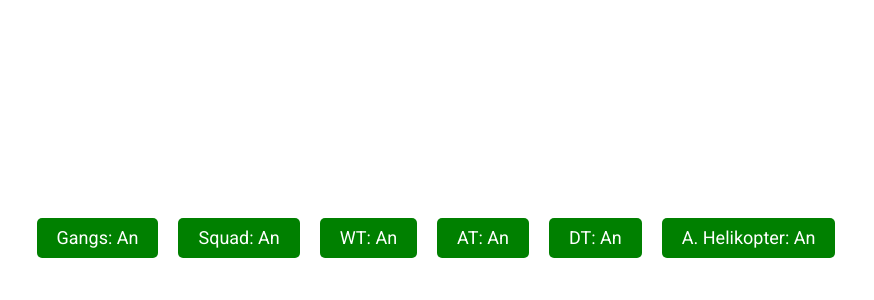
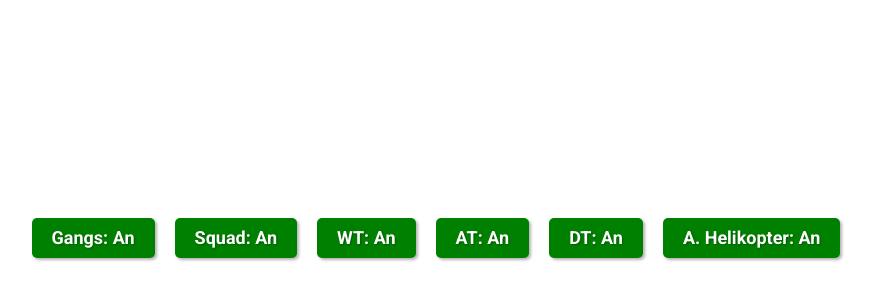
Before and after one commit to HDJACK/hdjack.github.io, a plain HTML site: page index.html in a window 1280 px wide. Shown: the part 1411-1711 px from the top of the page, without its empty margins (204-1078 px from the left). Drawn offline with Linux system fonts and the light colour scheme.

Commit message:
Buttons größer und shadow

```diff
--- a/assets/style.css
+++ b/assets/style.css
@@ -86,6 +86,9 @@ button {
     font-size: 18px;
     cursor: pointer;
     transition: all 0.3s;
+    font-weight: bold;
+    box-shadow: 2px 2px 3px rgba(0, 0, 0, 0.3);
+    text-shadow: 1px 1px 2px rgba(0, 0, 0, 0.3);
 }
 
 button:hover {
```
